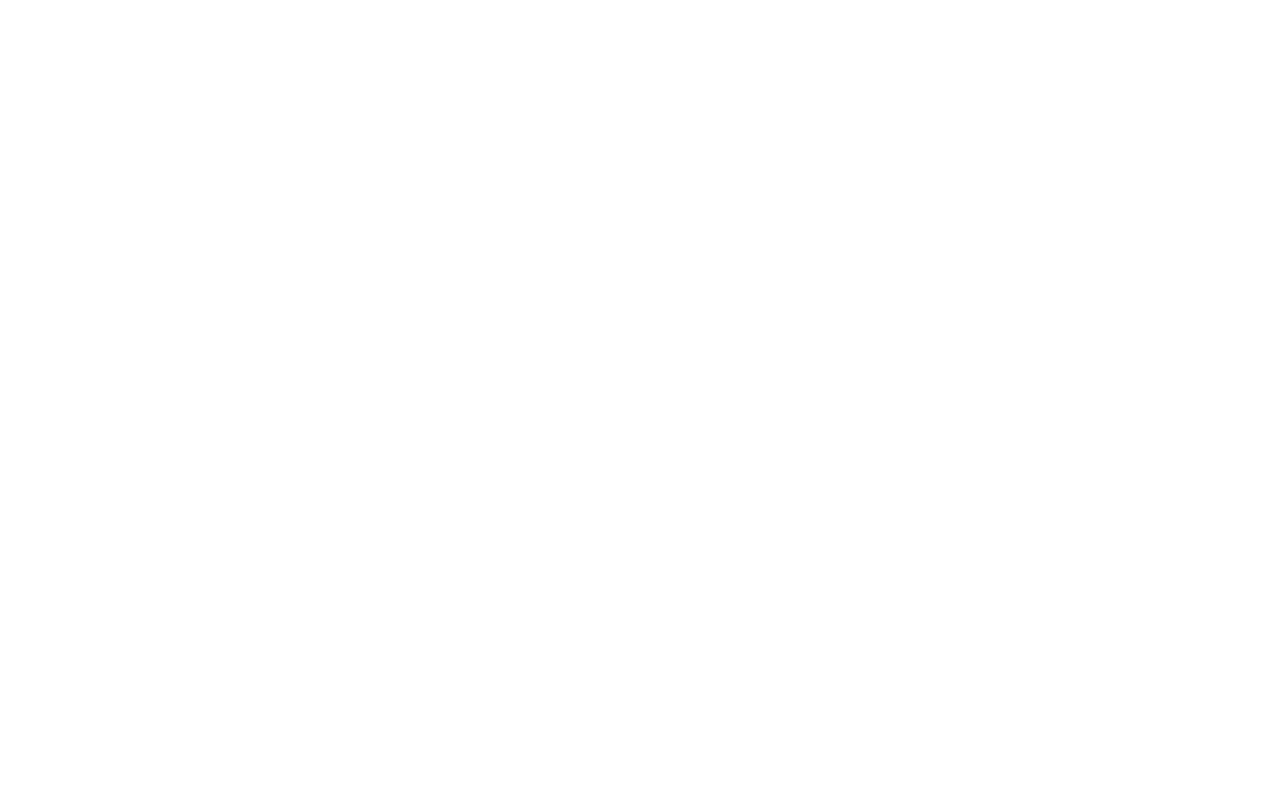
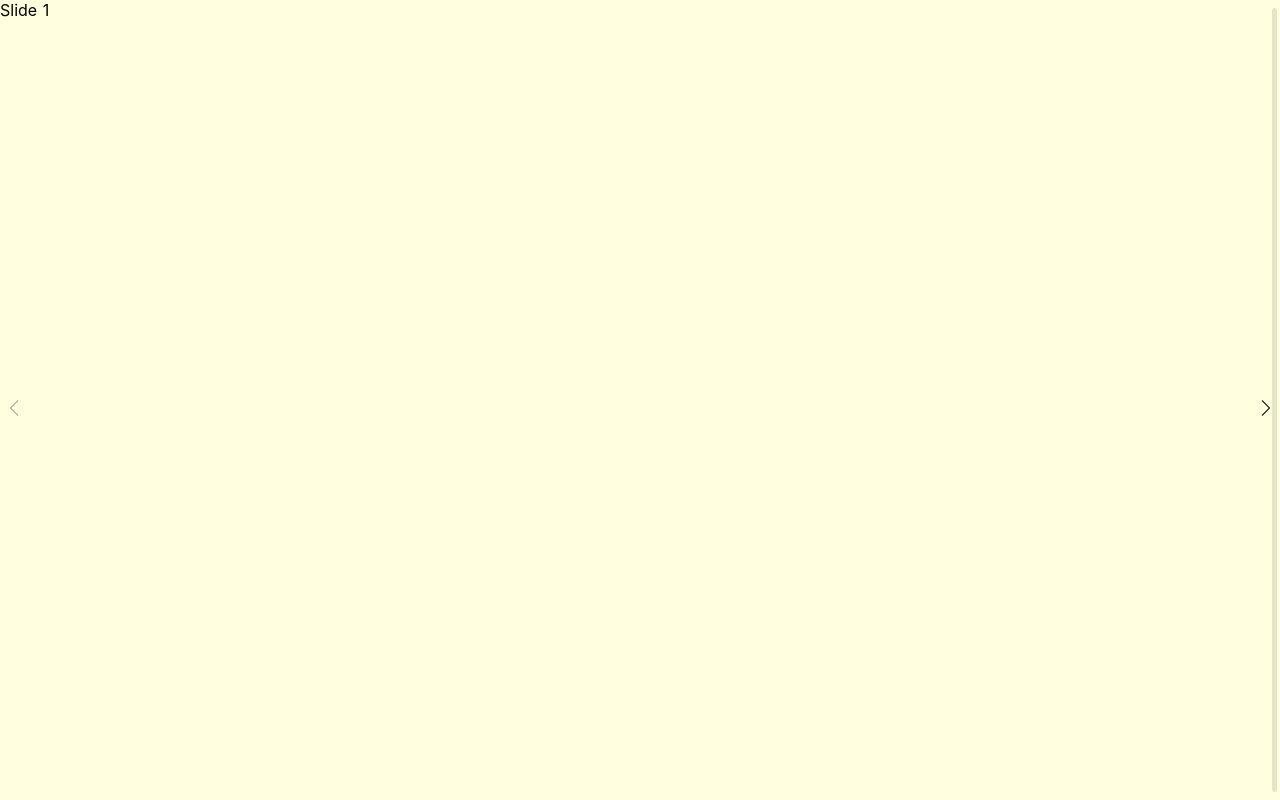
Before and after one commit to CroMarmot/VueDemo, a Nuxt app: page /VerticalPage in a window 1280 px wide. Before the commit this address had no page. Built offline with nearby package versions, Linux system fonts and the light colour scheme.

Commit message:
feat: vertical page

```diff
--- /dev/null
+++ b/pages/VerticalPage.vue
@@ -0,0 +1,87 @@
+<template>
+  <div ref="container" class="swiper-container">
+    <!-- Additional required wrapper -->
+    <div class="swiper-wrapper">
+      <!-- Slides -->
+      <div class="swiper-slide slide1">Slide 1</div>
+      <div class="swiper-slide slide2">Slide 2</div>
+      <div class="swiper-slide slide3">Slide 3</div>
+      ...
+    </div>
+    <!-- If we need pagination -->
+    <div ref="pagination" class="swiper-pagination"></div>
+
+    <!-- If we need navigation buttons -->
+    <div ref="prev" class="swiper-button-prev"></div>
+    <div ref="next" class="swiper-button-next"></div>
+
+    <!-- If we need scrollbar -->
+    <div ref="scrollbar" class="swiper-scrollbar"></div>
+  </div>
+</template>
+
+<script>
+// Import Swiper and modules
+import { Swiper, Navigation, Pagination, Scrollbar } from 'swiper'
+
+// Install modules
+Swiper.use([Navigation, Pagination, Scrollbar])
+
+// Import Swiper styles
+export default {
+  components: {},
+  data() {
+    return {
+      mySwiper: null,
+    }
+  },
+  mounted() {
+    this.mySwiper = new Swiper(this.$refs.container, {
+      // Optional parameters
+      direction: 'vertical', // 'horizontal',
+      loop: false,
+
+      // If we need pagination
+      pagination: {
+        el: this.$refs.pagination,
+      },
+
+      // Navigation arrows
+      navigation: {
+        nextEl: this.$refs.next,
+        prevEl: this.$refs.prev,
+      },
+
+      // And if we need scrollbar
+      scrollbar: {
+        el: this.$refs.scrollbar,
+      },
+    })
+  },
+  methods: {
+    onSwiper(swiper) {
+      console.log(swiper)
+    },
+    onSlideChange() {
+      console.log('slide change')
+    },
+  },
+}
+</script>
+
+<style lang="scss" scoped>
+@import 'swiper/swiper-bundle.min.css';
+.swiper-container {
+  height: 100vh;
+  width: 100vw;
+}
+.slide1 {
+  background-color: lightyellow;
+}
+.slide2 {
+  background-color: green;
+}
+.slide3 {
+  background-color: blue;
+}
+</style>
--- a/pages/index.vue
+++ b/pages/index.vue
@@ -13,6 +13,9 @@
           <a rel="noopener noreferrer" class="button--green">
             MaterialSwipeTabs
           </a>
+        </NuxtLink>
+        <NuxtLink to="/VerticalPage">
+          <a rel="noopener noreferrer" class="button--green"> VerticalPage </a>
         </NuxtLink>
       </div>
     </div>
```
